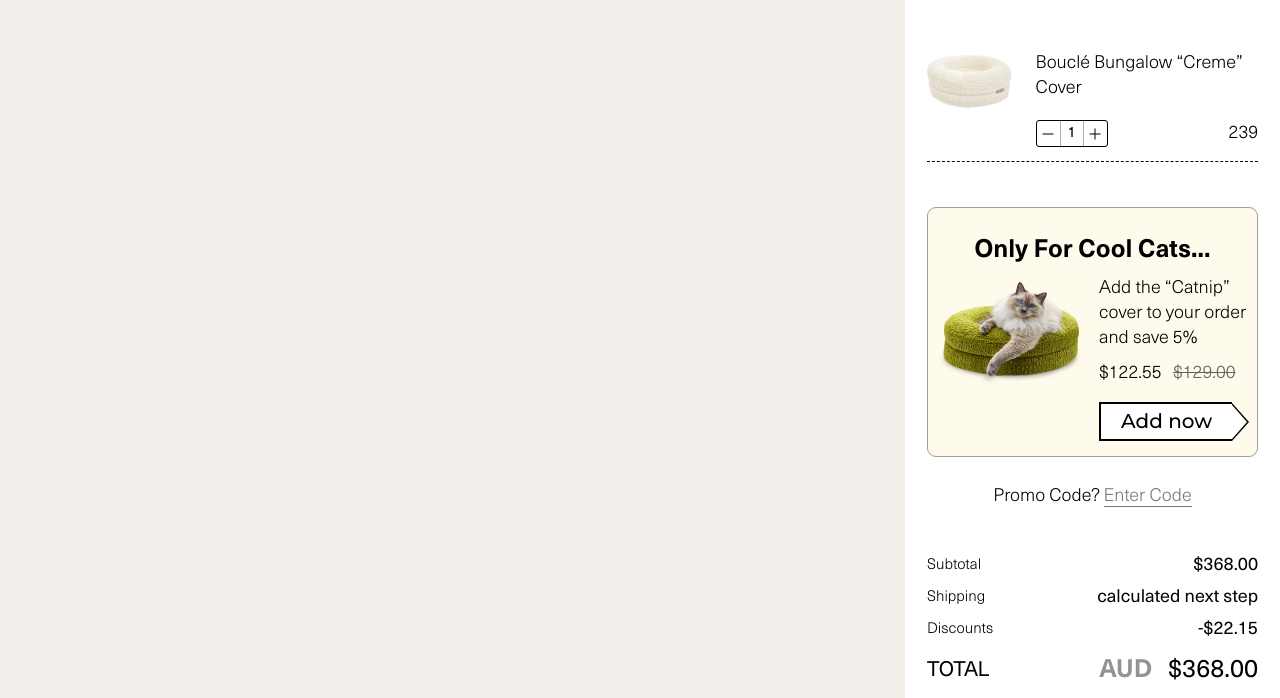
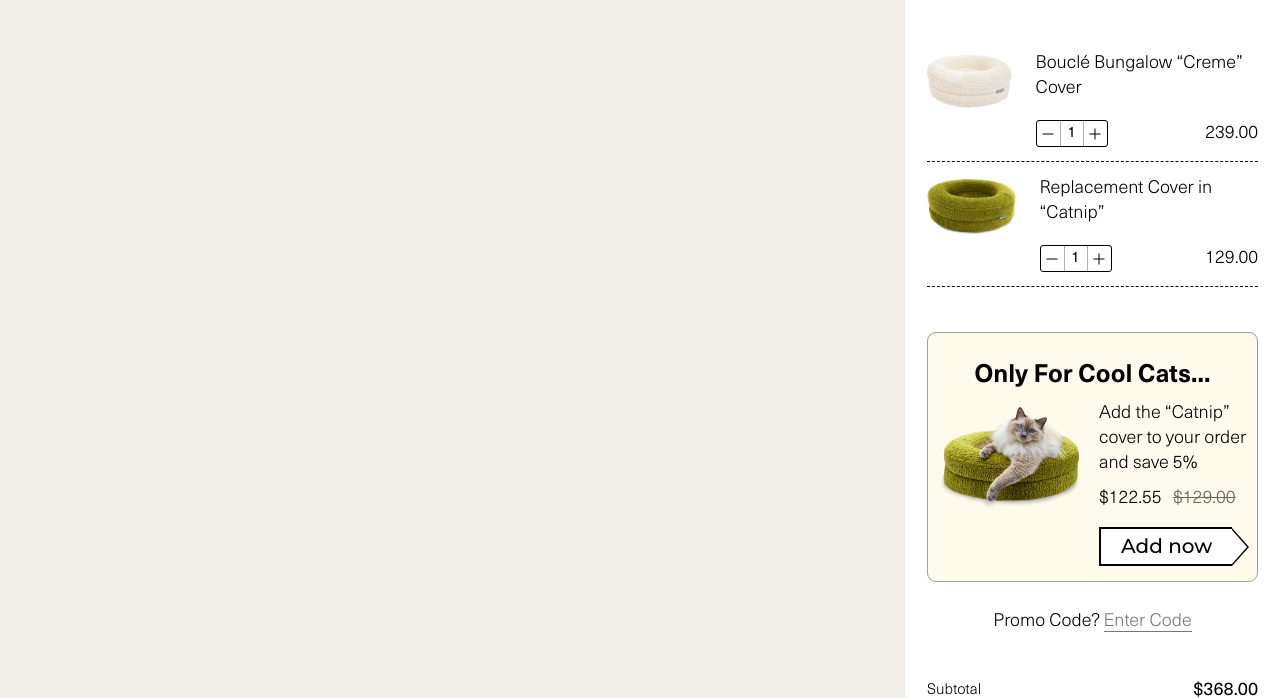
Before and after one commit to presto-agency/Cat_test_task, a Gatsby site: page / in a window 1280 px wide. Shown: the part 102-800 px from the top of the page. Built offline with nearby package versions, Linux system fonts and the light colour scheme; Gatsby itself is replaced by a stand-in of ours; a web font is replaced by a local one.

Commit message:
feat: add mapping products

```diff
--- a/src/components/UI/Asset/Asset.js
+++ b/src/components/UI/Asset/Asset.js
@@ -1,38 +1,39 @@
-import React from 'react';
-import asset from "../../../images/pictures/white.webp";
+import React, {useState} from 'react';
 import * as styles from "./asset.module.scss"
 import {useDispatch, useSelector} from "react-redux";
 import {decrementCreator, incrementCreator} from "../../../store/productReducer";
 
 
-const Asset = () => {
+const Asset = ({name, price, src}) => {
   const dispatch = useDispatch()
-  const count = useSelector(state => state.count.count)
+  // const count = useSelector(state => state.assets.count)
 
-  const addCash = (count) => {
-    dispatch(incrementCreator(count))
-  }
+  // const decValue = (count) => {
+  //   dispatch(incrementCreator(count))
+  // }
+  //
+  // const incValue = (count) => {
+  //   dispatch(decrementCreator(count))
+  // }
 
-  const removeCash = (count) => {
-    dispatch(decrementCreator(count))
-  }
+  const [count, setCount] = useState(1)
 
   return (
     <li className={styles.asset}>
       <div className={styles.asset__img}>
-        <img src={asset} alt="asset"/>
+        <img src={src} alt="asset"/>
       </div>
       <div className={styles.asset__content}>
         <p>
-          Bouclé Bungalow “Creme” Cover
+          {name}
         </p>
         <div className={styles.asset__content_nav}>
           <div>
-            <button onClick={removeCash}></button>
+            <button disabled={count <= 0} onClick={() => setCount(count - 1)}></button>
             <span>{count}</span>
-            <button onClick={addCash} className={styles.variant}></button>
+            <button onClick={() => setCount(count + 1)} className={styles.variant}></button>
           </div>
-          <span>239</span>
+          <span>{(Math.round((price * count) * 100) / 100).toFixed(2)}</span>
         </div>
       </div>
     </li>
--- a/src/components/UI/Cart/Cart.js
+++ b/src/components/UI/Cart/Cart.js
@@ -4,9 +4,12 @@ import {myButton, black} from "../MyButton/myButton.module.scss"
 import Asset from "../Asset/Asset";
 import Advertising from "../../Advertising/Advertising";
 import {Link} from "gatsby";
-import MyButton from "../MyButton/MyButton";
+import {useSelector} from "react-redux";
 
 const Cart = () => {
+  const products = useSelector(state => state.assets.product)
+
+
   return (
     <section className={styles.cart}>
       <div className={styles.cart__top}>
@@ -14,7 +17,7 @@ const Cart = () => {
           Your Cart
         </h2>
         <ul>
-          <Asset/>
+          {products.map(product => <Asset key={product.id} name={product.name} price={product.price} src={product.src} />)}
         </ul>
         <Advertising/>
         <p>
--- a/src/pages/checkout.js
+++ b/src/pages/checkout.js
@@ -6,7 +6,6 @@ const Checkout = () => {
   return (
     <Layout title={'Checkout page'}>
       <div className='root'></div>
-      <Asset/>
     </Layout>
   );
 };
--- a/src/store/productReducer.js
+++ b/src/store/productReducer.js
@@ -1,5 +1,18 @@
 const defaultState = {
-  count: 1
+  count: 1,
+  product:
+    [{
+      name: 'Bouclé Bungalow “Creme” Cover',
+      price: 239,
+      src: 'images/white.webp',
+      id: 0
+    },
+      {
+        name: 'Replacement Cover in “Catnip”',
+        price: 129,
+        src: 'images/green.webp',
+        id: 1
+      }],
 }
 
 export const INCREMENT = "INCREMENT";
--- a/src/store/reduxWrapper.js
+++ b/src/store/reduxWrapper.js
@@ -7,7 +7,7 @@ import {Provider} from "react-redux";
 import {legacy_createStore as createStore} from 'redux'
 
 const rootReducer = combineReducers({
-  count: productReducer,
+  assets: productReducer,
 })
 
 const store = createStore(rootReducer, composeWithDevTools(applyMiddleware(thunk)))
```
Also changed, not shown: src/pages/404.js (added, +13 -0 lines), static/images/green.webp (renamed from src/images/pictures/green.webp), static/images/white.webp (renamed from src/images/pictures/white.webp).
